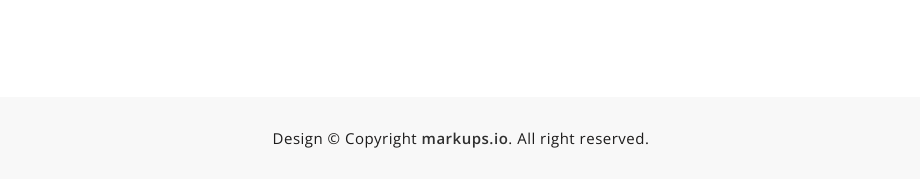
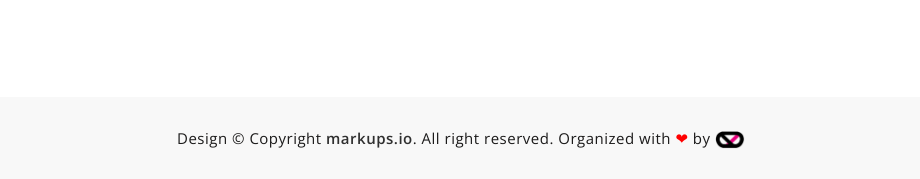
Before and after one commit to Teknolot/msconnect-istanbul, a plain HTML site: page index.html in a window 1280 px wide. Shown: the part 3817-3996 px from the top of the page, without its empty margins (179-1099 px from the left). Drawn offline with nearby package versions, Linux system fonts and the light colour scheme.

Commit message:
Adding teknolot logo.

```diff
--- a/index.html
+++ b/index.html
@@ -366,7 +366,7 @@
 						</div>
 					</div>-->
 					<div class="mu-footer-bottom">
-						<p class="mu-copy-right">Design &copy; Copyright <a rel="nofollow" href="http://markups.io">markups.io</a>. All right reserved.</p>
+						<p class="mu-copy-right">Design &copy; Copyright <a rel="nofollow" href="http://markups.io">markups.io</a>. All right reserved. Organized with <span style="color:red;">❤</span> by <a href="http://www.teknolot.com" target="_blank"><img style="width:30px" src="assets/images/teknolot_sign.png" /></a></p>
 					</div>
 				</div>
 			</div>
```
Also changed, not shown: assets/images/teknolot_sign.png (added).
